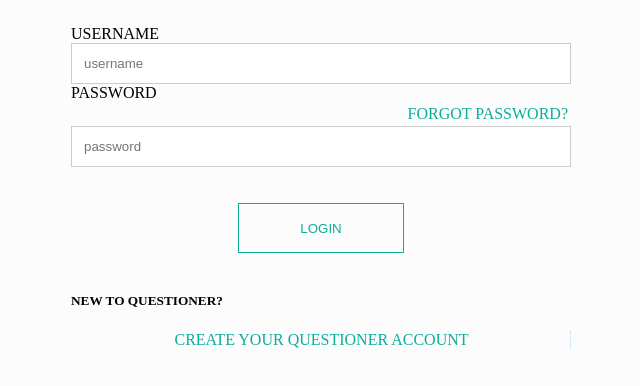
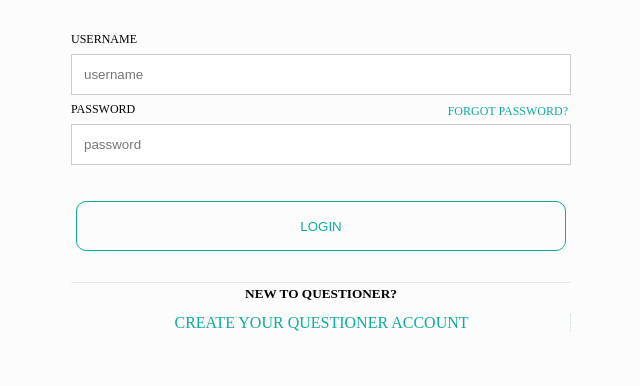
Before and after one commit to jtad009/questioner, a plain HTML site: page index.html in a window 1280 px wide. Shown: the part 258-644 px from the top of the page, without its empty margins (319-959 px from the left). Drawn offline with Linux system fonts and the light colour scheme.

```diff
--- a/css/login.css
+++ b/css/login.css
@@ -17,12 +17,20 @@
 h1,
 .login {
   grid-column-end: span 2;
-      width: auto;git reset
+  width: auto;
+  /*border: 1px solid #ccc;*/
+  /*padding:10px;*/
 }
 .login > div {
   display: grid;
   /*grid-template-columns: 1fr 2fr;*/
   align-items: center;
+}
+.login label{
+  font-size:12px;
+  margin-bottom:7px;
+  margin-top:7px
+  /*font-weight:200*/
 }
 .login > div.actions {
   grid-template-columns: 1fr 1fr 1fr;
@@ -63,6 +71,7 @@
 }
 .inner-div
 {
+<<<<<<< HEAD
      /*background-color: #f3f2ef;*/
      border-radius: 3px;
      width: 500px;
@@ -79,15 +88,81 @@
       text-decoration: none;
       text-transform: capitalize;
     }
+=======
+  /*background-color: #f3f2ef;*/
+  border-radius: 3px;
+  width: 500px;
+  height: 100px;
+}
+.inner-div>h1{
+  background-color:#132437;
+}
+
+
+.navigation > div >a,a{
+  text-align: right;
+  color:#0CAD99 ;
+  padding:3px;
+  margin-left:12px;
+  text-decoration: none;
+  text-transform: capitalize;
+}
+>>>>>>> ft-admin-UI-page-162799080
 h1{
   background: #fcfcfc;
 }
-  input[type="submit"]{
+.signup_button{
+  height:50px;
+  width:500px;
+}
+.signup_button:hover{
+  cursor:hand;
+  background: none;
+  border: 1px solid #0CAD99;
+}
+.login_button{
   background: none;
   border:1px solid #0CAD99;
-      /*border-radius: 50%;*/
+  border-radius: 10px;
   height:50px;
   color:#0CAD99;
+  width:490px;
+}
+.login_button:hover{
+  background-color:#c6fcfc;
+  cursor:hand;
+  color:black
+}
+.forgot_pw_link{
+  font-size:12px;
+  margin-top:-25px;
+}
+
+a:hover{
+  text-decoration: underline;
+}
+.a-divider{
+  text-align: center;
+  position: relative;
+  top: 2px;
+  padding-top: 1px;
+  margin-bottom: 14px;
+  line-height: 0;
+}
+.a-divider:after{
+  content: "";
+  width: 100%;
+  background-color: transparent;
+  display: block;
+  height: 1px;
+  border-top: 1px solid #e7e7e7;
+  position: absolute;
+  top: 50%;
+  margin-top: -1px;
+  z-index: 1;
+}
+.forgot_pw_link:hover{
+  text-decoration:underline;
 }
 .account > p{
   width:100%;
--- a/index.html
+++ b/index.html
@@ -28,7 +28,7 @@
         <br />
         <div class="actions">
 
-          <input type="submit" name="login" value="LOGIN" class="login_buttonn">
+          <input type="submit" name="login" value="LOGIN" class="login_button">
           <!--<a href="/forgot">I forgot my password</a>-->
         </div>
       </form>
```
Also changed, not shown: sign-up.html (+1 -1 lines). Lines whose indentation alone changed are shown as unchanged.
